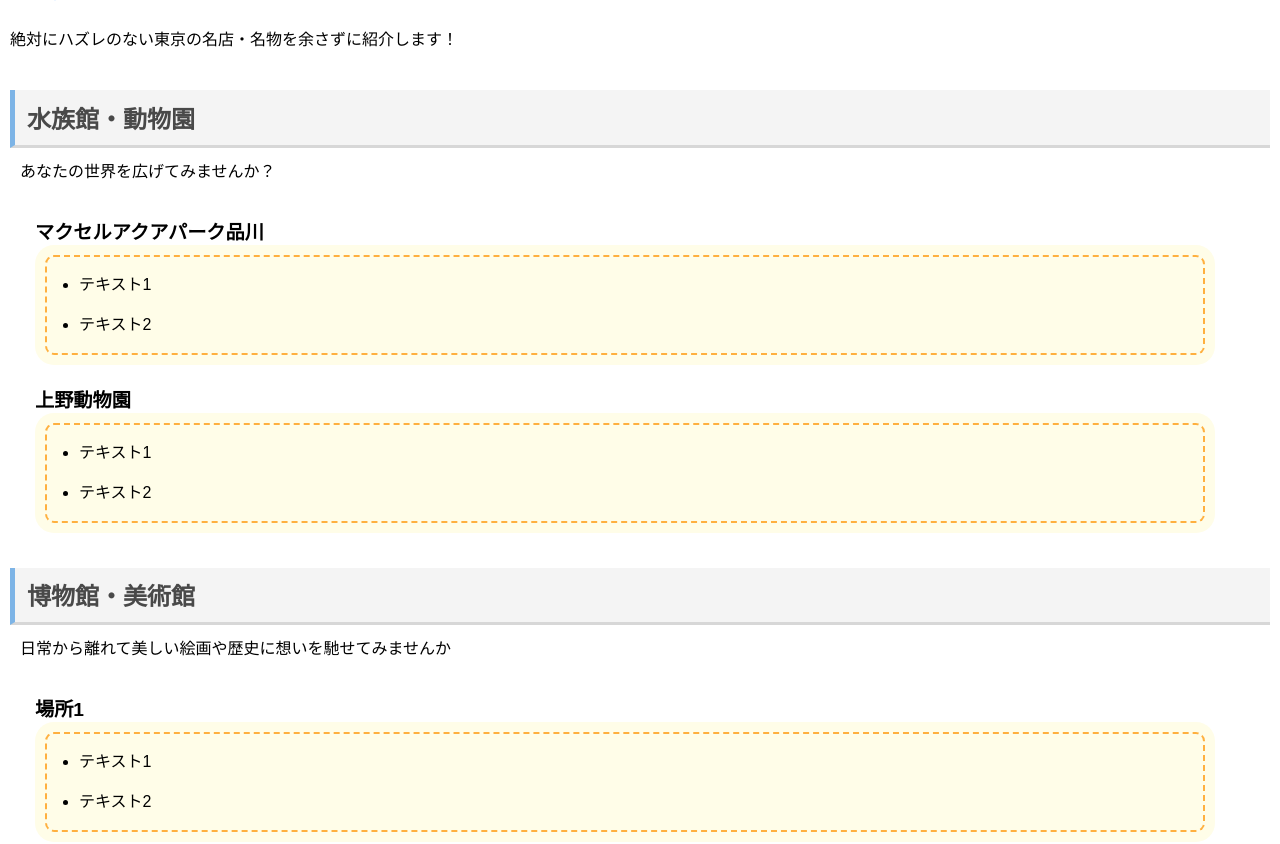
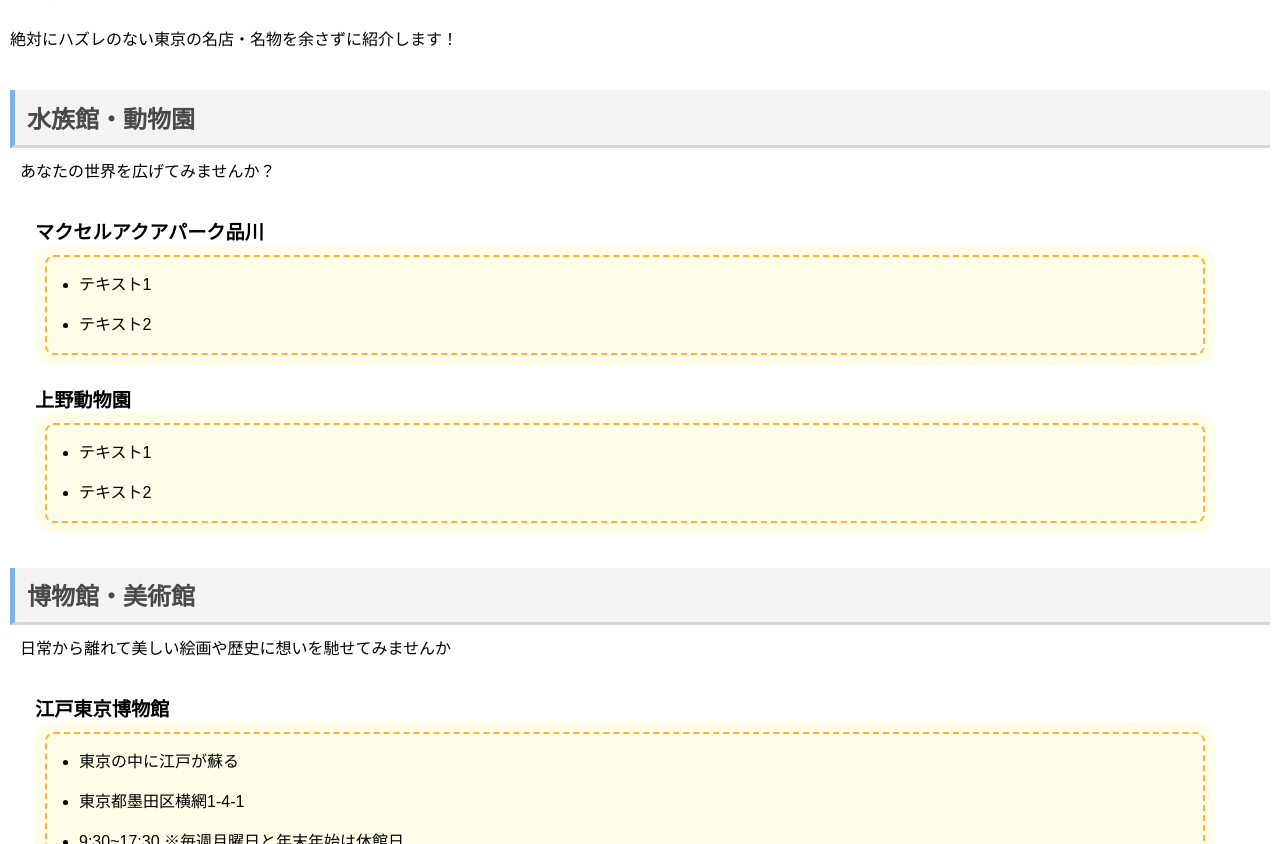
Before and after one commit to Shoma-Tano/TokyoSightSeeing, a plain HTML site: page index.html in a window 1280 px wide. Shown: the part 108-952 px from the top of the page. Drawn offline with Linux system fonts and the light colour scheme.

Commit message:
江戸東京博物館を追加

```diff
--- a/index.html
+++ b/index.html
@@ -43,11 +43,12 @@
     <p>日常から離れて美しい絵画や歴史に想いを馳せてみませんか</p>
 
     <dl>
-        <dt>場所1</dt>
+        <dt>江戸東京博物館</dt>
         <dd>
             <ul>
-                <li>テキスト1</li>
-                <li>テキスト2</li>
+                <li>東京の中に江戸が蘇る</li>
+                <li>東京都墨田区横網1-4-1</li>
+                <li>9:30~17:30 ※毎週月曜日と年末年始は休館日</li>
             </ul>
         </dd>
         <dt>場所2</dt>
```
